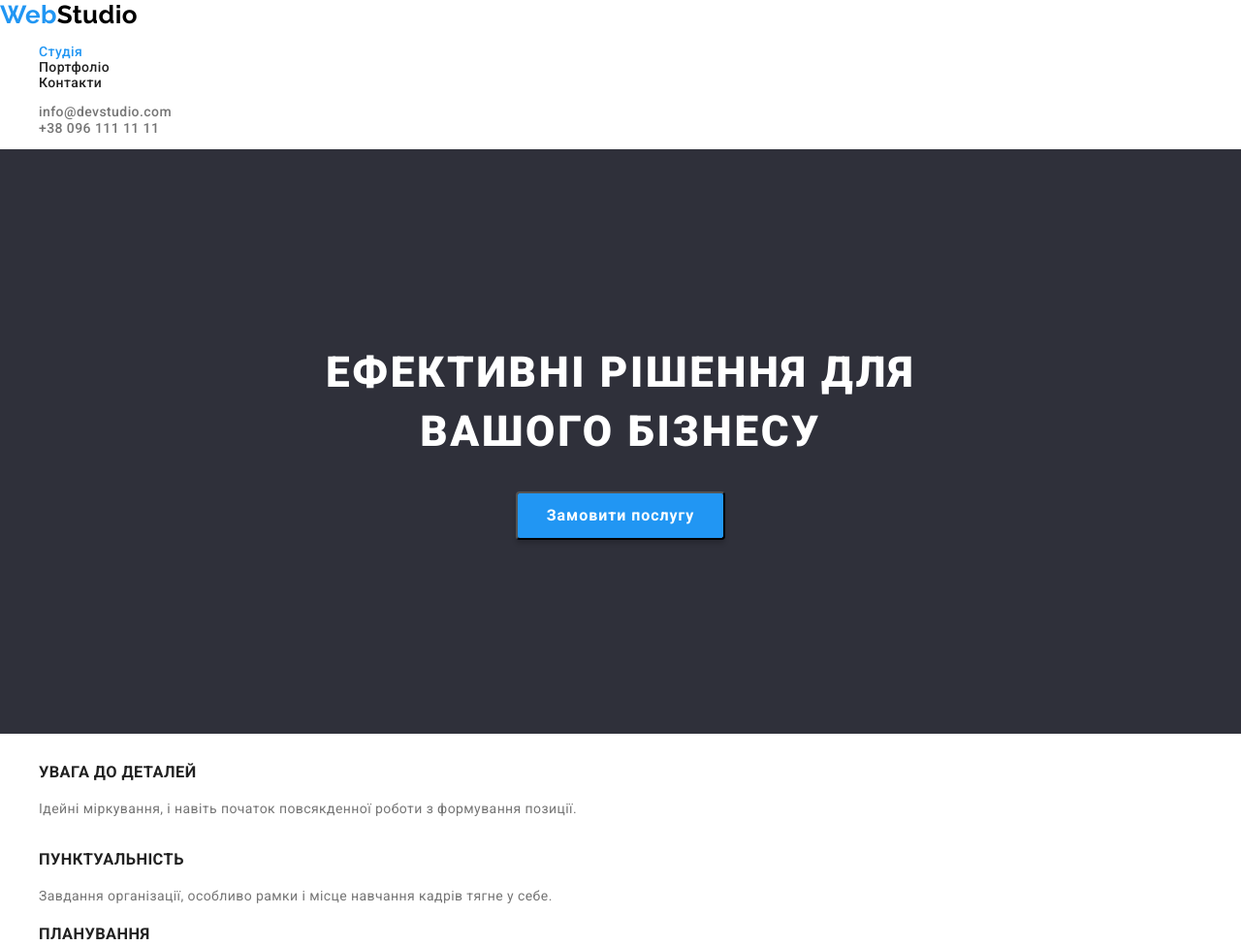
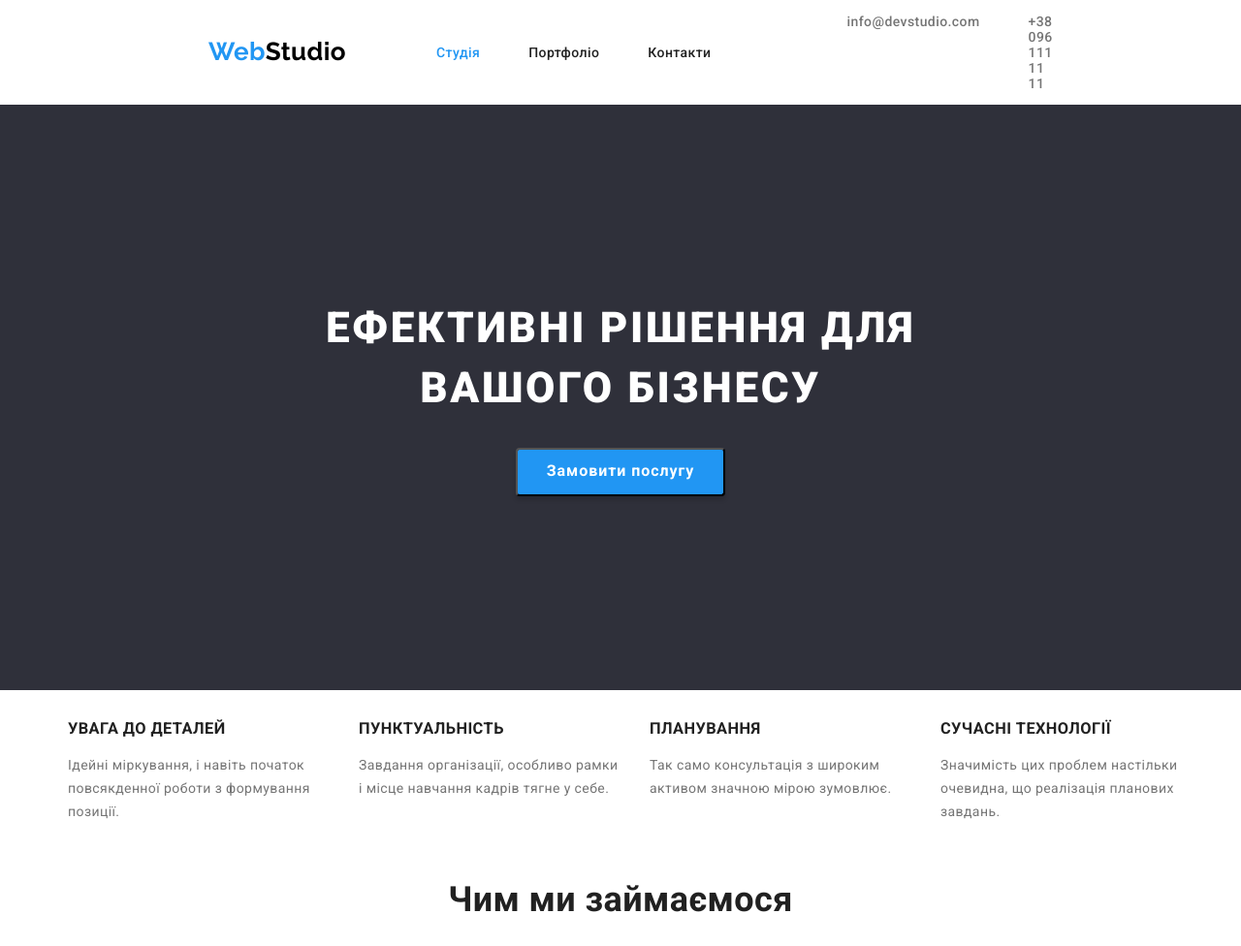
Before and after one commit to OlenaUsikova/goit-markup-hw-03, a plain HTML site: page index.html in a window 1280 px wide. Shown: the top 976 px of the page at 97% size. Drawn offline with nearby package versions, Linux system fonts and the light colour scheme.

Commit message:
хедер +

```diff
--- a/css/styles.css
+++ b/css/styles.css
@@ -7,29 +7,6 @@
     --accent-background-color: #f5f4fa;
     --conteiner-color: #eeeeee;
     --logo-color: black;
-}
-
-body {
-    color: var(--text-color);
-    background-color: var(--background-color);
-    font-family: Roboto, sans-serif;
-    font-size: 14px;
-    letter-spacing: 0.03em;
-}
-
-address {
-    font-style: normal;
-    color: var(--background-color);
-}
-
-ul {
-    list-style: none;
-}
-
-.link {
-    text-decoration: none;
-    margin: 0;
-    padding: 0;
 }
 
 /* Приховати заголовок */
@@ -45,6 +22,29 @@ ul {
     clip-path: inset(50%);
     margin: -1px;
 }
+
+ul {
+    list-style: none;
+}
+
+address {
+    font-style: normal;
+    color: var(--background-color);
+}
+
+/* основні */
+body {
+    color: var(--text-color);
+    background-color: var(--background-color);
+    font-family: Roboto, sans-serif;
+    font-size: 14px;
+    letter-spacing: 0.03em;
+}
+
+.link {
+    text-decoration: none;
+    margin: 0;
+    padding: 0;}
 
 /* Logo */
 .logo-color {
@@ -114,54 +114,19 @@ button {
 }
 
 /* Header */
-
-/* advatages */
-.conteiner {
-    display: inline-block;
-    padding: 0;
-}
-
-/* чому не застосовуються? Що перебиває? */
-.advatages-box {
-    display: inline-block;
-    width 270px,
-    margin-left: 30px;
-}
-
-.advatages-title {
-    font-weight: 700;
-    line-height: 1.2;
-    text-transform: uppercase;
-    color: var(--title-text-color);
-}
-
-.advatages-text {
-    font-weight: 400;
-    line-height: 1.7;
-}
-
-/* sections */
-.title-section {
-    font-weight: 700;
-    font-size: 36px;
-    line-height: 1.2;
-    text-align: center;
-
-    color: var(--title-text-color);
-}
 .page-header {
     background: var(--background-color);
 }
 
 .nav-header {
     font-weight: 500;
-    line-height: 1, 2;
+    line-height: 1,2;
     color: var(--title-text-color);
 }
 
 .nav-header-contact {
     font-weight: 500;
-    line-height: 1, 2;
+    line-height: 1,2;
     color: var(--text-color);
 }
 
@@ -177,6 +142,54 @@ button {
 .nav-header-contact:hover,
 .nav-header-contact:focus {
     color: var(--accent-color);
+}
+
+.nav-conteiner {
+    display: flex;
+    justify-content: space-between;
+    align-items: center;
+    padding-left: 215px;
+    padding-right: 215px;
+}
+.nav-link-block {display: flex;
+}
+.nav-link-block > a {padding: 24px 0;}
+.nav-adress {display: flex}
+.nav-adress li {padding-left: 50px;}
+.nav-links {display: flex; padding: 32px 0 32px 93px; margin: 0;}
+.nav-links li {padding-right: 50px;}
+
+
+/* advatages */
+.conteiner-sect {
+    display: inline-block;
+    padding: 0;
+}
+
+.advatages-box {
+    display: flex;
+  }
+.advatages-box li {
+        width: 270px;
+    margin-left: 30px;}
+.advatages-title {
+    font-weight: 700;
+    line-height: 1.2;
+    text-transform: uppercase;
+    color: var(--title-text-color);
+}
+.advatages-text {
+    font-weight: 400;
+    line-height: 1.7;
+}
+
+/* sections */
+.title-section {
+    font-weight: 700;
+    font-size: 36px;
+    line-height: 1.2;
+    text-align: center;
+    color: var(--title-text-color);
 }
 
 /* Footer */
@@ -199,14 +212,6 @@ button {
 .footer-adr {
     color: rgba(255, 255, 255, 0.6);
 }
-
-/* довелося додати цей клас, щоб запрацював ховер. чому перестав працювати? */
-.footer-adr:hover,
-.footer-adr:focus {
-    color: var(--accent-color);
-}
-
-
 
 /* заголовок портфоліо 2 */
 .title-porfolio {
@@ -253,14 +258,11 @@ button {
     box-shadow: 0px 4px 4px rgba(0, 0, 0, 0.15)
 }
 
-
-
 .team-names {
     font-weight: 500;
     font-size: 16px;
     line-height: 1.2;
     text-align: center;
-
     color: var(--title-text-color);
 }
 
--- a/index.html
+++ b/index.html
@@ -1,5 +1,6 @@
 <!DOCTYPE html>
 <html lang="uk">
+
 <head>
   <meta charset="UTF-8" />
   <meta http-equiv="X-UA-Compatible" content="IE=edge" />
@@ -7,25 +8,21 @@
   <title>Document</title>
   <link rel="preconnect" href="https://fonts.googleapis.com" />
   <link rel="preconnect" href="https://fonts.gstatic.com" crossorigin />
-    <link
-      href="https://fonts.googleapis.com/css2?family=Raleway:wght@700&family=Roboto:wght@400;500;700;900&display=swap"
-      rel="stylesheet"
-    />
-    <link
-    rel="stylesheet"
-    href="https://cdnjs.cloudflare.com/ajax/libs/modern-normalize/1.0.0/modern-normalize.min.css"
-  />
+  <link href="https://fonts.googleapis.com/css2?family=Raleway:wght@700&family=Roboto:wght@400;500;700;900&display=swap"
+    rel="stylesheet" />
+  <link rel="stylesheet"
+    href="https://cdnjs.cloudflare.com/ajax/libs/modern-normalize/1.0.0/modern-normalize.min.css" />
   <link rel="stylesheet" href="./css/styles.css" />
 </head>
+
 <body>
 
   <header class="page-header">
     <!-- Navigation -->
-      <nav>
-        <a href="WebStudio" class="link logo-header"
-          ><span class="logo-color">Web</span>Studio</a
-        >
-        <ul>
+    <div class="nav-conteiner">
+      <nav class="nav-link-block">
+        <a href="WebStudio" class="link logo-header"><span class="logo-color">Web</span>Studio</a>
+        <ul class="nav-links">
           <li>
             <a class="link nav-header current" href="index.html">Студія</a>
           </li>
@@ -35,18 +32,15 @@
           <li><a class="link nav-header" href="Контакти">Контакти</a></li>
         </ul>
       </nav>
-      <ul>
+      <ul class="nav-adress">
         <li>
-          <a class="link nav-header-contact" href="mailto:info@devstudio.com"
-            >info@devstudio.com</a
-          >
+          <a class="link nav-header-contact" href="mailto:info@devstudio.com">info@devstudio.com</a>
         </li>
         <li>
-          <a class="link nav-header-contact" href="tel:+14251234563"
-            >+38 096 111 11 11</a
-          >
+          <a class="link nav-header-contact" href="tel:+14251234563">+38 096 111 11 11</a>
         </li>
       </ul>
+    </div>
   </header>
   <main>
     <!-- Hero -->
@@ -59,10 +53,10 @@
     </section>
     <!-- Advantages -->
     <section class="advatages">
-     <div class="conteiner">
+      <div class="conteiner-sect">
         <h2 class="visually-hidden">Особливості компанії</h2>
-        <ul>
-           <li class="advatages-box">
+        <ul class="advatages-box">
+          <li>
             <h3 class="advatages-title">УВАГА ДО ДЕТАЛЕЙ</h3>
             <p class="advatages-text">
               Ідейні міркування, і навіть початок повсякденної роботи з
@@ -97,25 +91,15 @@
       <h2 class="title-section">Чим ми займаємося</h2>
       <ul>
         <li>
-            <img
-              src="./images/box1(1).jpg"
-              alt="computer equipment on table with programming process on screens"
-              width="370"
-            />
+          <img src="./images/box1(1).jpg" alt="computer equipment on table with programming process on screens"
+            width="370" />
         </li>
         <li>
-            <img
-              src="./images/box2(1).jpg"
-              alt="smartphone in hands in front of laptop screen with image of mobile applications"
-              width="370"
-            />
+          <img src="./images/box2(1).jpg"
+            alt="smartphone in hands in front of laptop screen with image of mobile applications" width="370" />
         </li>
         <li>
-            <img
-              src="./images/box3(1).jpg"
-              alt="Gadget tablet with a color palette on the screen"
-              width="370"
-            />
+          <img src="./images/box3(1).jpg" alt="Gadget tablet with a color palette on the screen" width="370" />
         </li>
       </ul>
     </section>
@@ -144,34 +128,29 @@
           <p class="team-position">UI Designer</p>
         </li>
       </ul>
-      </section></div>
+    </section>
+    </div>
   </main>
   <!--footer  -->
   <footer>
     <div class="footer">
-        <a class="link logo-footer" href="WebStudio"
-          ><span class="logo-color">Web</span>Studio</a
-        >
+      <a class="link logo-footer" href="WebStudio"><span class="logo-color">Web</span>Studio</a>
       <address>
         <ul>
           <li>
             <a class="link footer-link" href="м.Київ,_пр-т_Лесі_Українки,_26">
-                м. Київ, пр-т Лесі Українки, 26</a
-              >
+              м. Київ, пр-т Лесі Українки, 26</a>
           </li>
           <li>
-              <a class="link footer-link" href="mailto:info@devstudio.com"
-                ><span class="footer-adr">info@devstudio.com</span></a
-              >
+            <a class="link footer-link" href="mailto:info@devstudio.com">info@devstudio.com</a>
           </li>
           <li>
-              <a class="link footer-link" href="tel:+14251234563"
-                ><span class="footer-adr">+38 096 111 11 11</span></a
-              >
+            <a class="link footer-link" href="tel:+14251234563">>+38 096 111 11 11</a>
           </li>
         </ul>
       </address>
     </div>
   </footer>
 </body>
+
 </html>
```
Also changed, not shown: portfolio.html (+15 -17 lines). Lines whose indentation alone changed are shown as unchanged.
